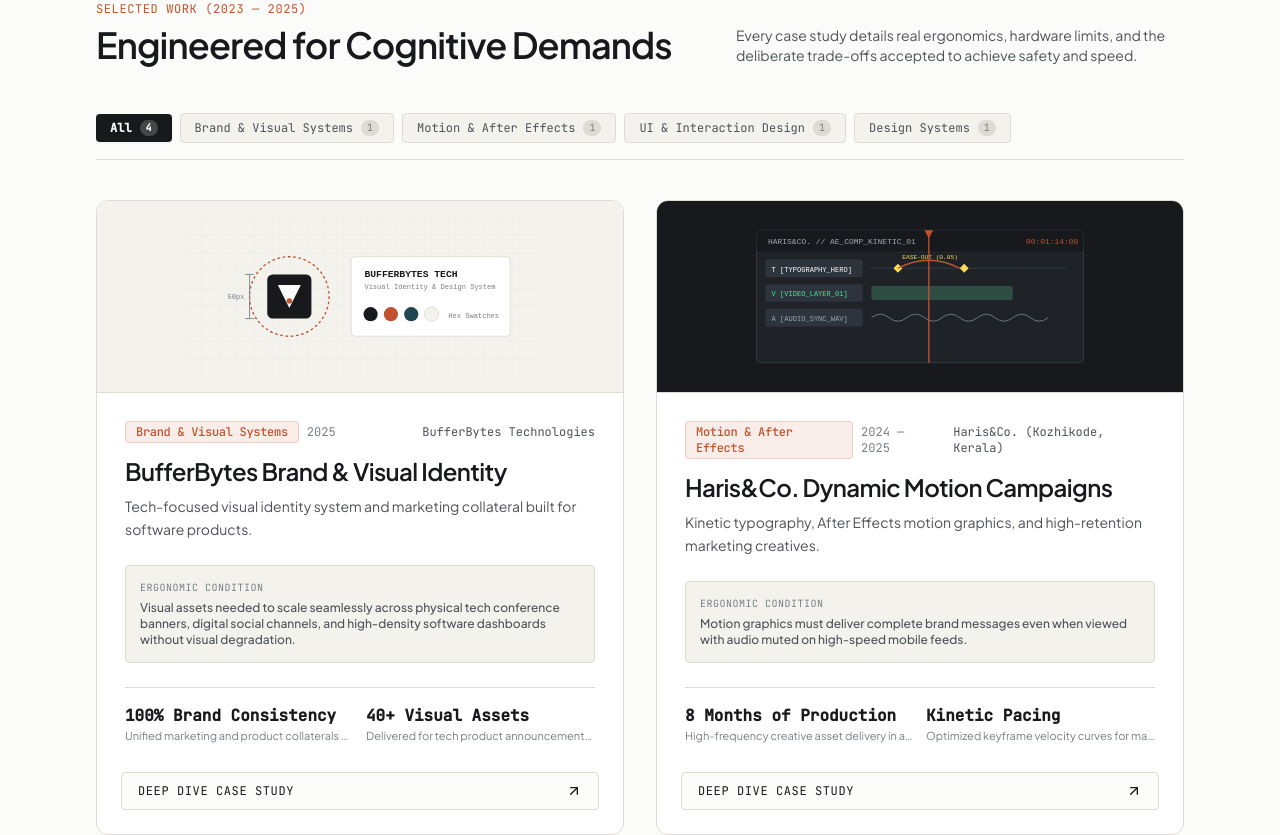
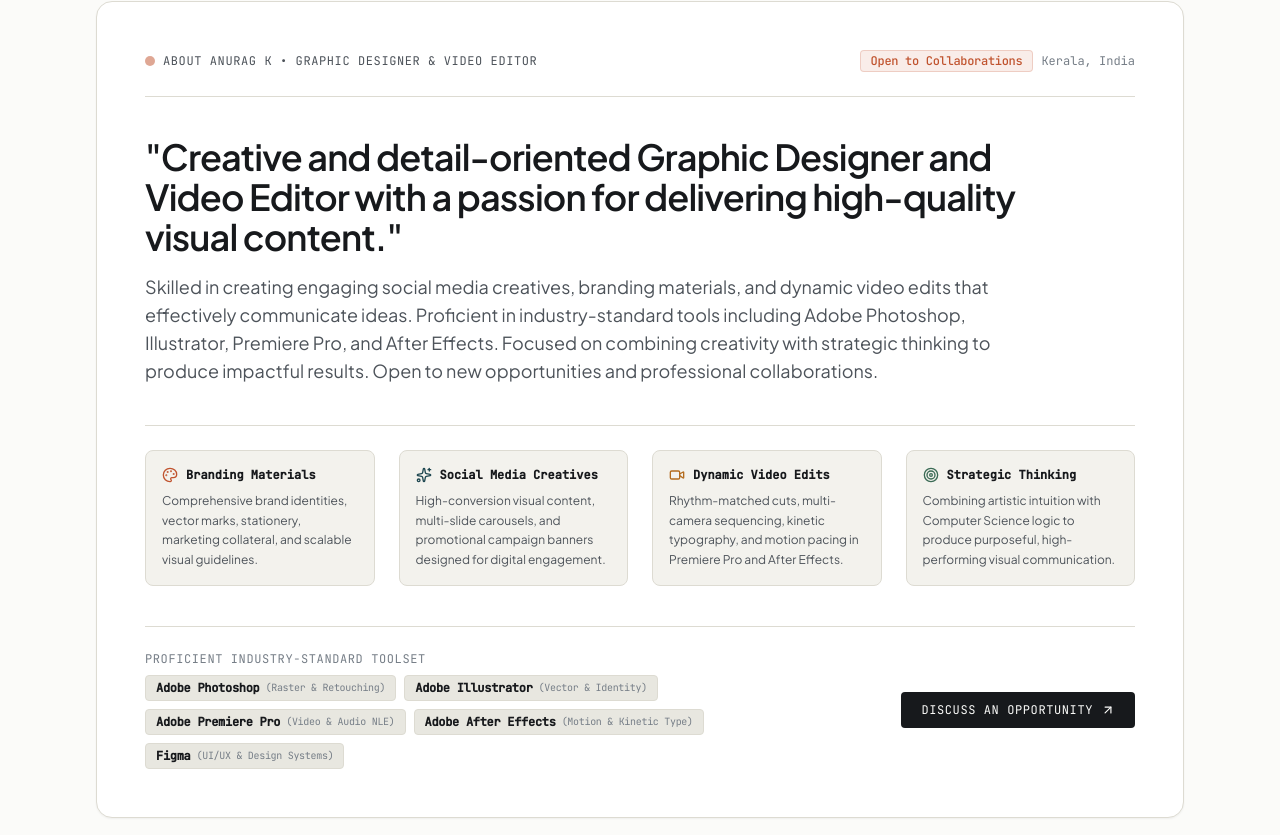
Before and after one commit to anuragkdesigner/anuragkdesigner, a React (Vite) app: page / in a window 1280 px wide. Shown: the part 985-1820 px from the top of the page. Built offline with nearby package versions, Linux system fonts and the light colour scheme.

Commit message:
feat: integrate official About section and Adobe Premiere Pro into portfolio

```diff
--- a/src/App.tsx
+++ b/src/App.tsx
@@ -1,6 +1,7 @@
 import React from 'react';
 import { Navbar } from './components/common/Navbar';
 import { HeroSection } from './components/hero/HeroSection';
+import { AboutSection } from './components/about/AboutSection';
 import { ProjectsGrid } from './components/projects/ProjectsGrid';
 import { SkillsSection } from './components/skills/SkillsSection';
 import { DesignTokenSandbox } from './components/interactive/DesignTokenSandbox';
@@ -26,6 +27,7 @@ export const App: React.FC = () => {
       {/* Main Content Layout */}
       <main className="flex-1">
         <HeroSection />
+        <AboutSection />
         <ProjectsGrid projects={PROJECTS} />
         <SkillsSection />
         <DesignTokenSandbox />
--- /dev/null
+++ b/src/components/about/AboutSection.tsx
@@ -0,0 +1,114 @@
+import React from 'react';
+import { Sparkles, Palette, Video, Target, ArrowUpRight } from 'lucide-react';
+import { Badge } from '../common/Badge';
+
+export const AboutSection: React.FC = () => {
+  const coreCompetencies = [
+    {
+      title: 'Branding Materials',
+      description: 'Comprehensive brand identities, vector marks, stationery, marketing collateral, and scalable visual guidelines.',
+      icon: <Palette className="w-4 h-4 text-studio-rust" />
+    },
+    {
+      title: 'Social Media Creatives',
+      description: 'High-conversion visual content, multi-slide carousels, and promotional campaign banners designed for digital engagement.',
+      icon: <Sparkles className="w-4 h-4 text-studio-petrol" />
+    },
+    {
+      title: 'Dynamic Video Edits',
+      description: 'Rhythm-matched cuts, multi-camera sequencing, kinetic typography, and motion pacing in Premiere Pro and After Effects.',
+      icon: <Video className="w-4 h-4 text-studio-ochre" />
+    },
+    {
+      title: 'Strategic Thinking',
+      description: 'Combining artistic intuition with Computer Science logic to produce purposeful, high-performing visual communication.',
+      icon: <Target className="w-4 h-4 text-studio-sage" />
+    }
+  ];
+
+  const tools = [
+    { name: 'Adobe Photoshop', tag: 'Raster & Retouching' },
+    { name: 'Adobe Illustrator', tag: 'Vector & Identity' },
+    { name: 'Adobe Premiere Pro', tag: 'Video & Audio NLE' },
+    { name: 'Adobe After Effects', tag: 'Motion & Kinetic Type' },
+    { name: 'Figma', tag: 'UI/UX & Design Systems' }
+  ];
+
+  return (
+    <section id="about" className="py-20 border-b border-stroke bg-canvas">
+      <div className="max-w-6xl mx-auto px-4 sm:px-6 lg:px-8">
+
+        {/* Main About Card */}
+        <div className="bg-canvas-card border border-stroke rounded-2xl p-8 sm:p-12 shadow-sm space-y-10">
+
+          {/* Header & Status */}
+          <div className="flex flex-col sm:flex-row sm:items-center justify-between gap-4 border-b border-stroke pb-6">
+            <div className="flex items-center gap-2">
+              <span className="w-2.5 h-2.5 rounded-full bg-studio-rust animate-pulse" />
+              <span className="text-xs font-mono uppercase tracking-wider text-ink-secondary">
+                About Anurag K • Graphic Designer & Video Editor
+              </span>
+            </div>
+
+            <div className="flex items-center gap-2">
+              <Badge variant="accent">Open to Collaborations</Badge>
+              <span className="text-xs font-mono text-ink-tertiary">Kerala, India</span>
+            </div>
+          </div>
+
+          {/* Official About Statement */}
+          <div className="max-w-4xl space-y-4">
+            <h2 className="text-2xl sm:text-3xl lg:text-4xl font-semibold tracking-tight text-ink leading-snug">
+              "Creative and detail-oriented Graphic Designer and Video Editor with a passion for delivering high-quality visual content."
+            </h2>
+            <p className="text-base sm:text-lg text-ink-secondary leading-relaxed font-normal">
+              Skilled in creating engaging social media creatives, branding materials, and dynamic video edits that effectively communicate ideas. Proficient in industry-standard tools including Adobe Photoshop, Illustrator, Premiere Pro, and After Effects. Focused on combining creativity with strategic thinking to produce impactful results. Open to new opportunities and professional collaborations.
+            </p>
+          </div>
+
+          {/* 4 Pillars of Competency */}
+          <div className="grid grid-cols-1 sm:grid-cols-2 lg:grid-cols-4 gap-6 pt-6 border-t border-stroke">
+            {coreCompetencies.map((item, idx) => (
+              <div key={idx} className="p-4 rounded-lg bg-canvas-subtle border border-stroke space-y-2">
+                <div className="flex items-center gap-2 text-xs font-mono font-semibold text-ink">
+                  {item.icon}
+                  <span>{item.title}</span>
+                </div>
+                <p className="text-xs text-ink-secondary leading-relaxed">
+                  {item.description}
+                </p>
+              </div>
+            ))}
+          </div>
+
+          {/* Core Tools Bar & Call to Action */}
+          <div className="pt-6 border-t border-stroke flex flex-col md:flex-row md:items-center justify-between gap-6">
+            <div>
+              <span className="block text-xs font-mono uppercase tracking-wider text-ink-tertiary mb-2">
+                Proficient Industry-Standard Toolset
+              </span>
+              <div className="flex flex-wrap gap-2">
+                {tools.map((tool, idx) => (
+                  <Badge key={idx} variant="default" className="py-1">
+                    <span className="font-semibold text-ink">{tool.name}</span>
+                    <span className="text-[10px] text-ink-tertiary ml-1.5 font-normal">({tool.tag})</span>
+                  </Badge>
+                ))}
+              </div>
+            </div>
+
+            <a
+              href="#contact"
+              className="inline-flex items-center justify-center gap-2 px-5 py-2.5 rounded bg-ink text-canvas hover:bg-ink-secondary transition-colors text-xs font-mono uppercase tracking-wider self-start md:self-auto flex-shrink-0"
+            >
+              <span>Discuss an Opportunity</span>
+              <ArrowUpRight className="w-3.5 h-3.5" />
+            </a>
+          </div>
+
+        </div>
+
+      </div>
+    </section>
+  );
+};
--- a/src/components/common/Navbar.tsx
+++ b/src/components/common/Navbar.tsx
@@ -9,6 +9,7 @@ export const Navbar: React.FC<NavbarProps> = ({ onContactClick }) => {
   const [mobileMenuOpen, setMobileMenuOpen] = useState(false);
 
   const navLinks = [
+    { label: 'About', href: '#about' },
     { label: 'Work', href: '#projects' },
     { label: 'Skills', href: '#skills' },
     { label: 'Systems Lab', href: '#sandbox' },
@@ -28,7 +29,7 @@ export const Navbar: React.FC<NavbarProps> = ({ onContactClick }) => {
               Anurag K
             </span>
             <span className="hidden sm:inline text-xs font-mono text-ink-tertiary border-l border-stroke pl-2.5">
-              Graphic & UI/UX Designer
+              Graphic Designer & Video Editor
             </span>
           </a>
           <a
--- a/src/components/skills/SkillsSection.tsx
+++ b/src/components/skills/SkillsSection.tsx
@@ -208,6 +208,36 @@ export const SkillsSection: React.FC = () => {
           </div>
         );
 
+      case 'premiere-pro':
+        return (
+          <div className="relative w-full h-32 bg-[#1A0022] border-b border-stroke flex items-center justify-center overflow-hidden">
+            <svg viewBox="0 0 240 120" className="w-full h-full">
+              {/* Pr Badge */}
+              <rect x="25" y="20" width="36" height="36" rx="6" fill="#330033" stroke="#EA77FF" strokeWidth="1" />
+              <text x="33" y="44" fontFamily="sans-serif" fontSize="18" fontWeight="bold" fill="#EA77FF">Pr</text>
+
+              {/* Multi-Track NLE Video Timeline */}
+              <rect x="75" y="22" width="140" height="20" rx="3" fill="#5C2D91" />
+              <text x="85" y="35" fontFamily="monospace" fontSize="7" fill="#FFFFFF">V1: MAIN_SEQUENCE_4K</text>
+
+              <rect x="75" y="46" width="60" height="18" rx="2" fill="#8944AB" />
+              <text x="82" y="58" fontFamily="monospace" fontSize="7" fill="#FFFFFF">V2: B-ROLL</text>
+
+              <rect x="140" y="46" width="75" height="18" rx="2" fill="#D9534F" />
+              <text x="146" y="58" fontFamily="monospace" fontSize="7" fill="#FFFFFF">TITLES_OVERLAY</text>
+
+              <rect x="75" y="68" width="140" height="16" rx="2" fill="#17191C" />
+              <path d="M 80 76 Q 90 70 100 76 T 120 76 T 140 76 T 160 76 T 180 76 T 200 76" fill="none" stroke="#EA77FF" strokeWidth="1.5" />
+
+              {/* Playhead */}
+              <line x1="135" y1="18" x2="135" y2="92" stroke="#FFDB58" strokeWidth="1.5" />
+              <polygon points="132,18 138,18 135,24" fill="#FFDB58" />
+
+              <text x="75" y="105" fontFamily="monospace" fontSize="8" fill="#EA77FF">Lumetri Color & Multi-Track</text>
+            </svg>
+          </div>
+        );
+
       default:
         return null;
     }
--- a/src/data/skills.ts
+++ b/src/data/skills.ts
@@ -77,5 +77,16 @@ export const SKILLS: SkillItem[] = [
     description: 'Mathematical bezier pen precision, geometric vector marks, scalable SVG assets, and print prep.',
     accentColor: '#FF9A00',
     visualType: 'illustrator'
+  },
+  {
+    id: 'premiere-pro',
+    name: 'Adobe Premiere Pro',
+    category: 'Tools & Technologies',
+    associatedRole: 'Graphic Designer & Video Editor',
+    proficiencyLevel: 'Expert',
+    initialEndorsements: 14,
+    description: 'Non-linear multi-camera editing, Lumetri color grading, dynamic audio mixing, and high-retention social exports.',
+    accentColor: '#EA77FF',
+    visualType: 'premiere-pro'
   }
 ];
--- a/src/types/portfolio.ts
+++ b/src/types/portfolio.ts
@@ -75,7 +75,7 @@ export interface SkillItem {
   initialEndorsements: number;
   description: string;
   accentColor: string;
-  visualType: 'graphic' | 'motion' | 'video' | 'after-effects' | 'photoshop' | 'illustrator' | 'video-editing';
+  visualType: 'graphic' | 'motion' | 'video' | 'after-effects' | 'photoshop' | 'illustrator' | 'video-editing' | 'premiere-pro';
 }
 
 export interface DesignPrinciple {
```
